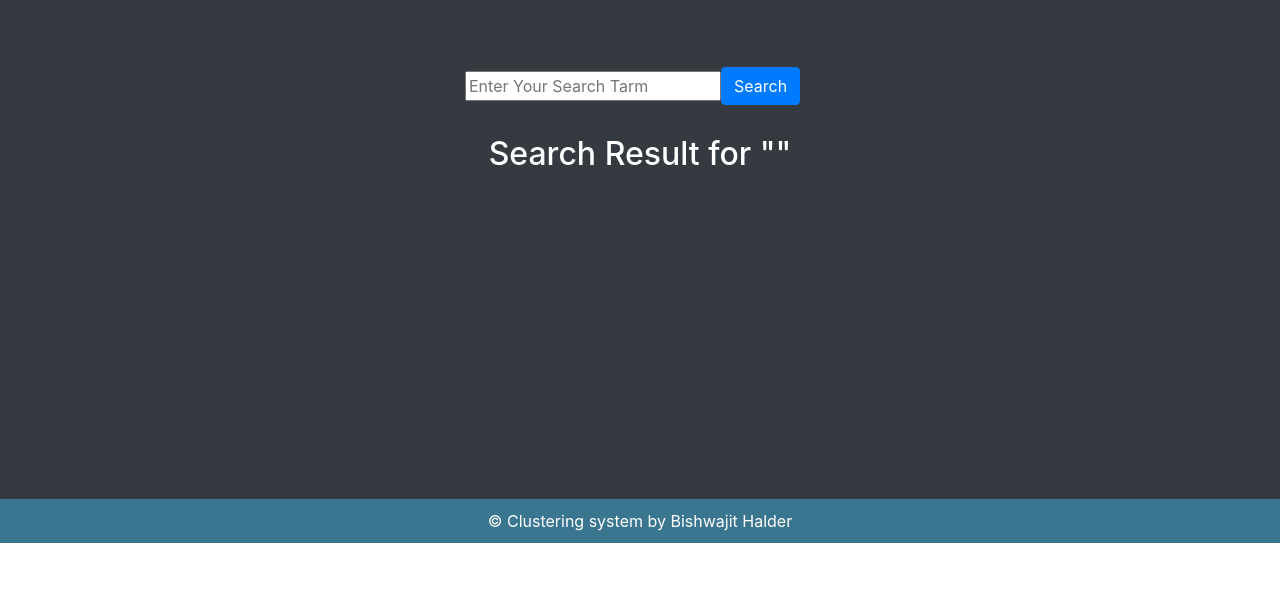
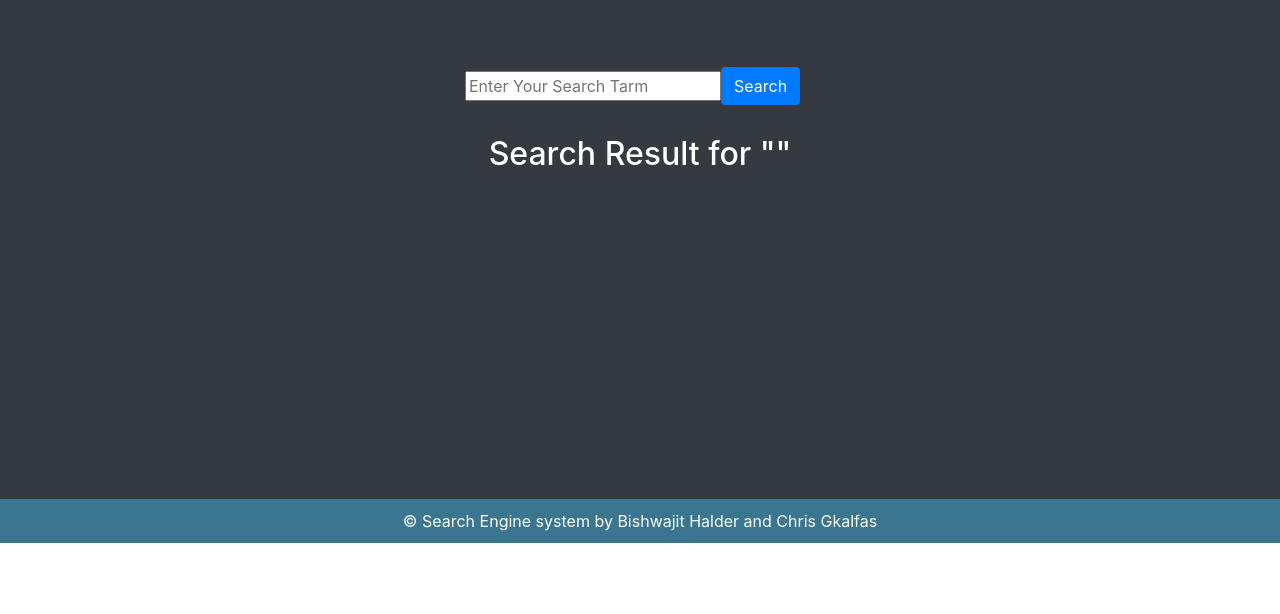
Before and after one commit to bishwajitme/2DV515Project, a Flask app: template templates/searchresult.html in a window 1280 px wide. Shown: the part 58-672 px from the top of the page. Run offline with Flask 2, Linux system fonts and the light colour scheme; the template is opened without the code that fills it, so the values that code supplies are empty; parts of the project's set-up code (start-up, migrations or seed data) failed here and were passed over.

Commit message:
update
update

```diff
--- a/templates/index.html
+++ b/templates/index.html
@@ -24,7 +24,7 @@
 
             <div class="simFormContainer itemsbased">
                 <form name="search" id="myForm" class="form-inline">
-                    <input class="inputbox" id="keyword" name="q" placeholder="Enter Your Search Tarm">
+                    <input class="inputbox" id="keyword" name="q" placeholder="Enter Your Search Term">
                     <input type="button" class="btn btn-primary" onclick="myFunction()" value="Search">
                 </form>
             </div>
--- a/templates/searchresult.html
+++ b/templates/searchresult.html
@@ -37,7 +37,7 @@
 
 
         <footer class="blog-footer  bg-white align-items-center">
-            <p>&copy; Clustering system by Bishwajit Halder</p>
+            <p>&copy; Search Engine system by Bishwajit Halder and Chris Gkalfas</p>
         </footer>
 
         <script src="https://code.jquery.com/jquery-3.3.1.slim.min.js" integrity="sha384-q8i/X+965DzO0rT7abK41JStQIAqVgRVzpbzo5smXKp4YfRvH+8abtTE1Pi6jizo" crossorigin="anonymous"></script>
```
